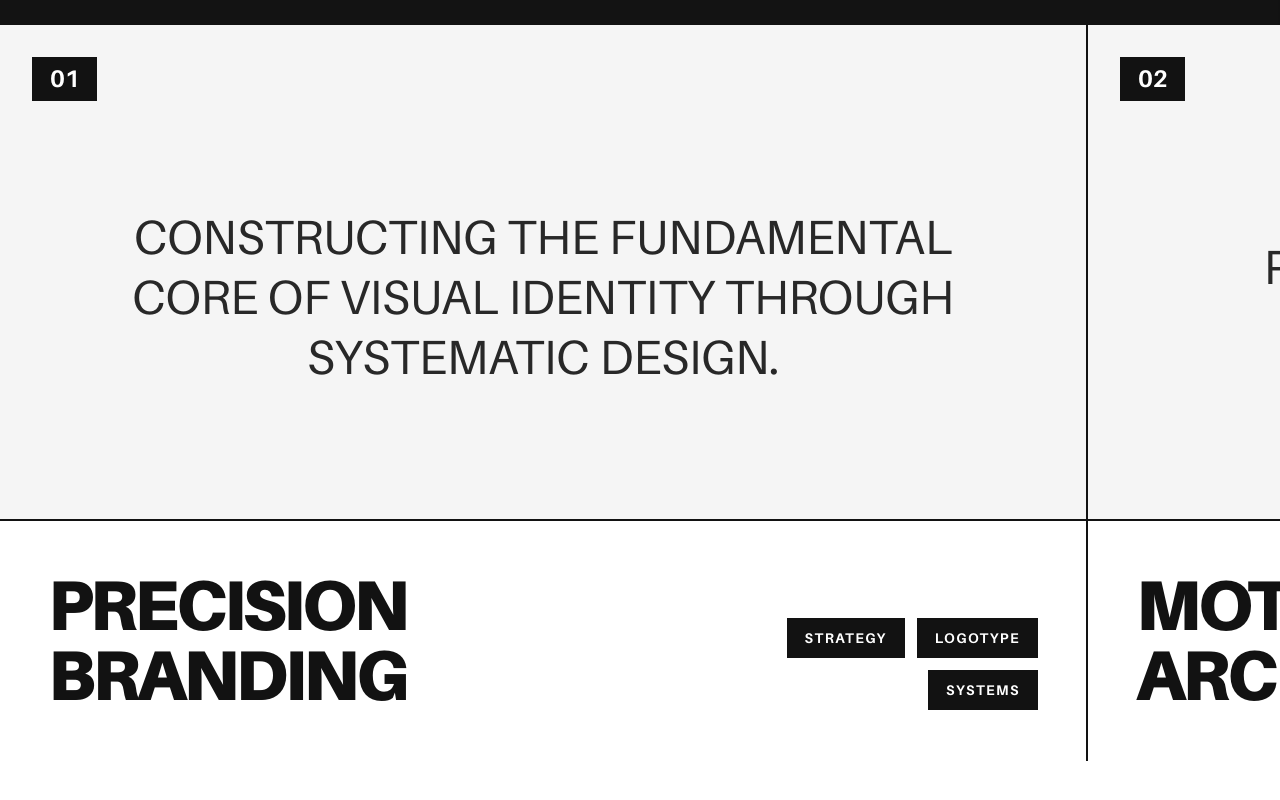
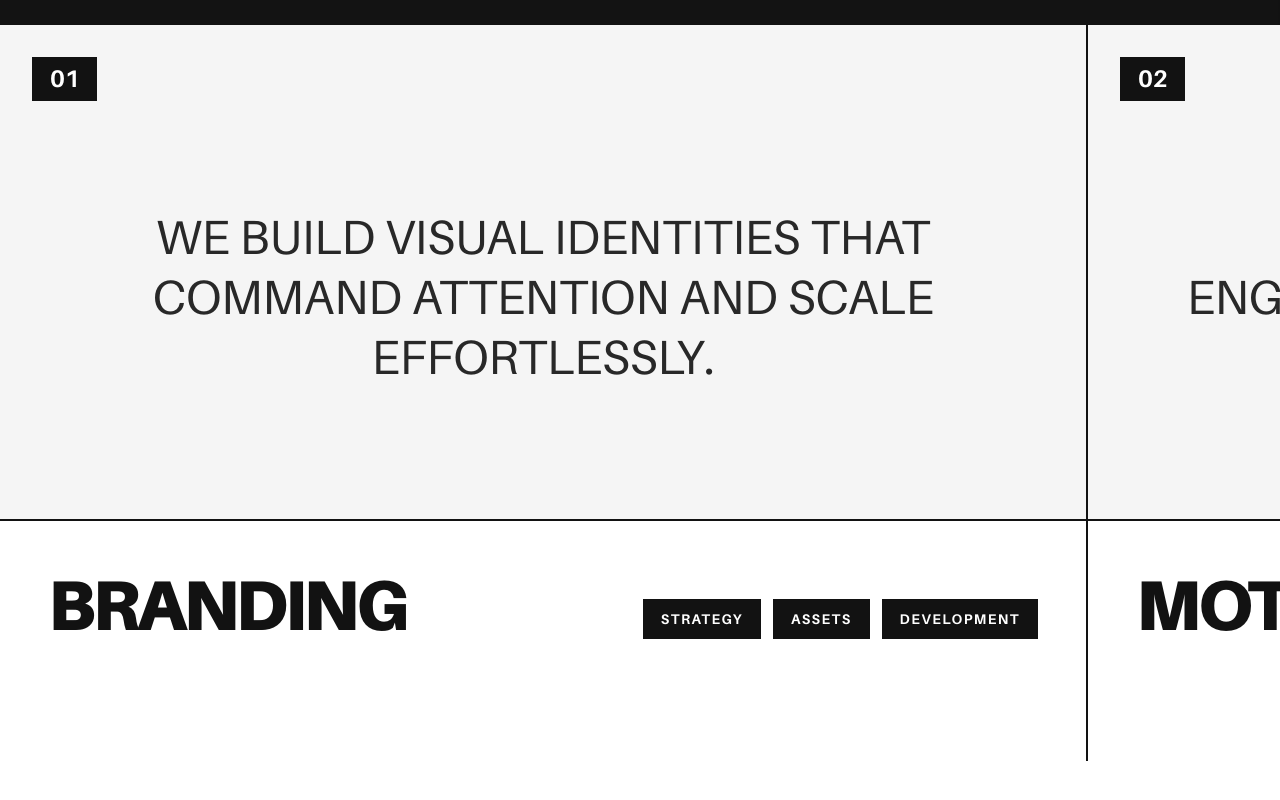
Before and after one commit to jbankse/theordinarycompany, a Next.js app: page / in a window 1280 px wide. Shown: the part 775-1575 px from the top of the page. Built offline with nearby package versions, Linux system fonts and the light colour scheme; grey boxes are pictures that could not be loaded.

Commit message:
refined services section

```diff
--- a/components/Services.tsx
+++ b/components/Services.tsx
@@ -10,27 +10,27 @@ gsap.registerPlugin(ScrollTrigger);
 const services = [
   {
     id: '01',
-    title: 'PRECISION BRANDING',
-    description: 'Constructing the fundamental core of visual identity through systematic design.',
-    tags: ['STRATEGY', 'LOGOTYPE', 'SYSTEMS'],
+    title: 'BRANDING',
+    description: 'We build visual identities that command attention and scale effortlessly.',
+    tags: ['STRATEGY', 'ASSETS', 'DEVELOPMENT'],
   },
   {
     id: '02',
-    title: 'MOTION ARCHITECTURE',
-    description: 'Precision engineered motion graphics & 3D sequences.',
-    tags: ['ANIMATION', 'VFX', 'RENDER'],
+    title: 'MOTION DESIGN',
+    description: 'Dynamic visual sequences engineered to explain, engage, and convert.',
+    tags: ['ANIMATION', 'VFX', 'UI/UX'],
   },
   {
     id: '03',
-    title: 'WEB SYSTEMS',
-    description: 'Robust web platforms built to scale. Form meets function.',
-    tags: ['WEB', 'PLATFORMS', 'DEPLOY'],
+    title: 'SOCIAL',
+    description: 'High-velocity content engines designed to dominate feeds and drive culture.',
+    tags: ['CONTENT', 'MANAGEMENT', 'DEVELOPMENT'],
   },
   {
     id: '04',
-    title: 'SYSTEMATIC GROWTH',
-    description: 'Data-driven growth and systematic market infiltration.',
-    tags: ['GROWTH', 'METRICS', 'CAMPAIGNS'],
+    title: 'MARKETING',
+    description: 'Data-driven campaigns that systematically infiltrate markets and scale revenue.',
+    tags: ['CONTENT', 'MANAGEMENT', 'DEVELOPMENT'],
   },
 ];
 
```
